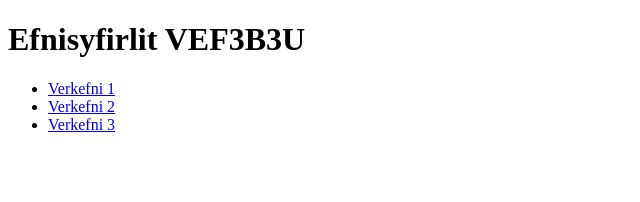
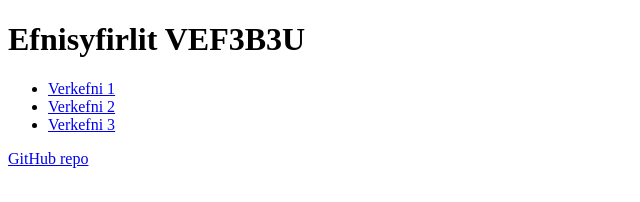
Before and after one commit to Frassi3557/VEF3B3U, a plain HTML site: page index.html in a window 1280 px wide. Shown: the whole page, without its empty margins (0-640 px from the left). Drawn offline with Linux system fonts and the light colour scheme.

Commit message:
lagfæringar á index

```diff
--- a/index.html
+++ b/index.html
@@ -11,5 +11,6 @@
       <li><a href="Verkefni-2/">Verkefni 2</a></li>
       <li><a href="Verkefni-3/">Verkefni 3</a></li>
     </ul>
+    <a href="https://github.com/Frassi3557/VEF3B3U">GitHub repo</a>
   </body>
 </html>
```
